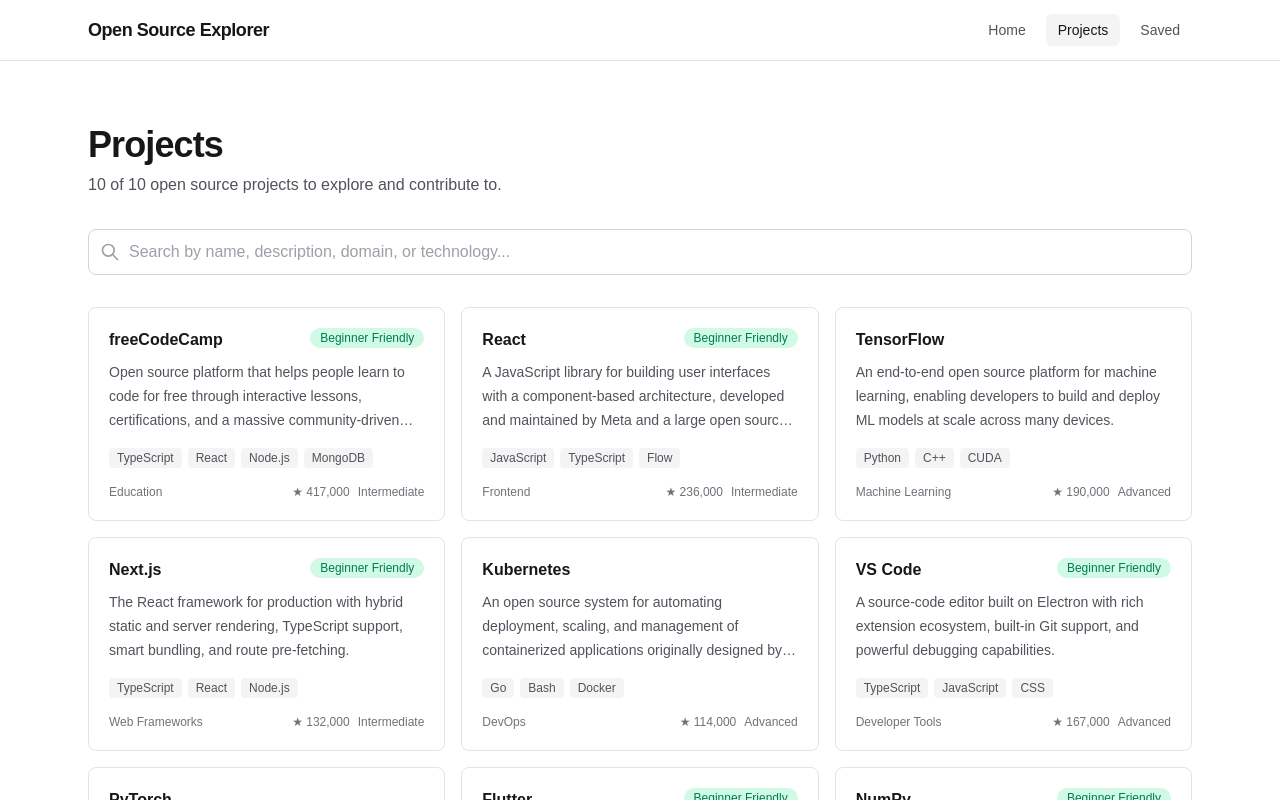
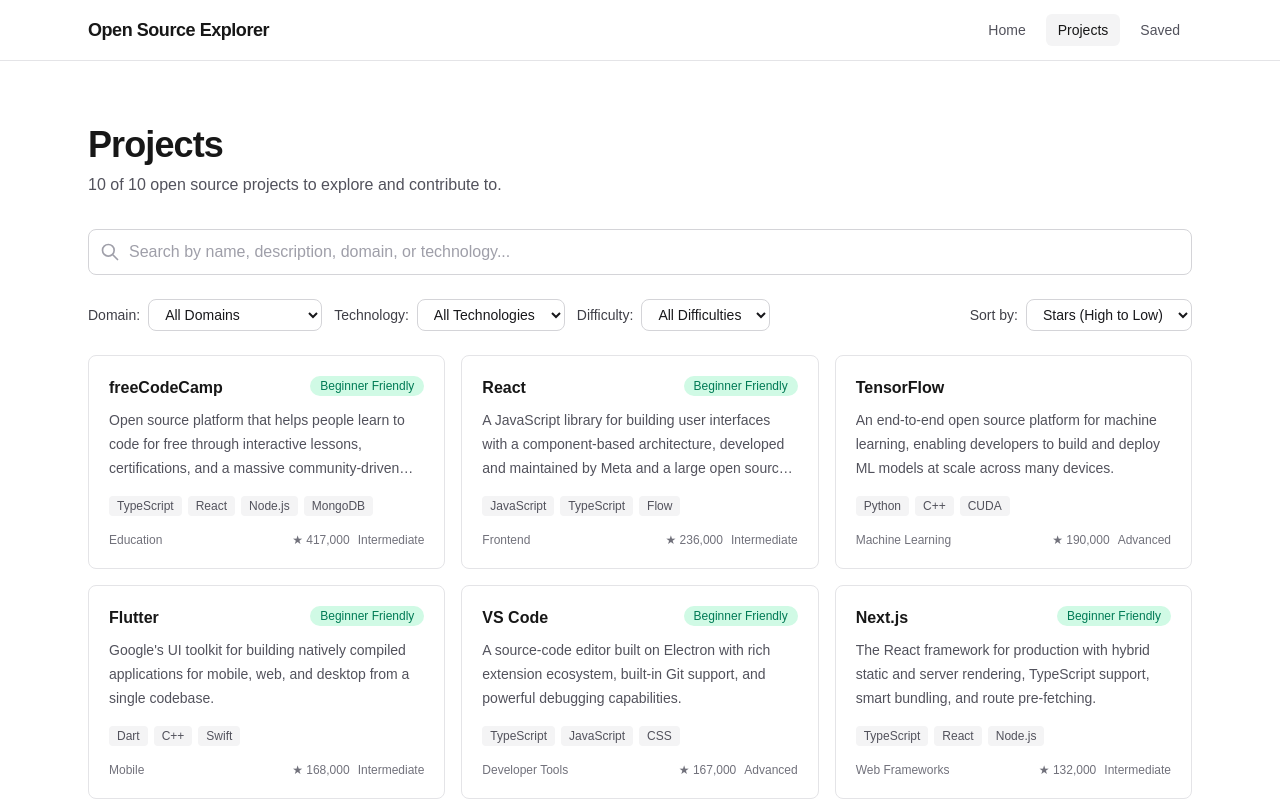
Before and after one commit to Khushi-agarwal1401/Open-Source-Project-Explorer, a Next.js app: page /projects in a window 1280 px wide. Shown: the top 800 px of the page. Built offline with nearby package versions, Linux system fonts and the light colour scheme.

Commit message:
fix: perfectly synchronize filter state in FilterBar and remove unused types

```diff
--- /dev/null
+++ b/src/components/FilterBar.tsx
@@ -0,0 +1,129 @@
+"use client";
+
+import { useState, useMemo } from "react";
+import type { Project } from "@/data/projects";
+
+
+interface FilterBarProps {
+  projects: Project[];
+  onFilterChange: (filters: { domain: string; technology: string; difficulty: string }) => void;
+  onSortChange: (sort: "stars" | "name") => void;
+}
+
+export default function FilterBar({ projects, onFilterChange, onSortChange }: FilterBarProps) {
+  const [selectedDomain, setSelectedDomain] = useState("");
+  const [selectedTechnology, setSelectedTechnology] = useState("");
+  const [selectedDifficulty, setSelectedDifficulty] = useState("");
+  const [sortBy, setSortBy] = useState<"stars" | "name">("stars");
+
+  const domains = useMemo(() => {
+    const unique = [...new Set(projects.map((p) => p.domain))].sort();
+    return unique;
+  }, [projects]);
+
+  const technologies = useMemo(() => {
+    const unique = [...new Set(projects.flatMap((p) => p.technologies))].sort();
+    return unique;
+  }, [projects]);
+
+  const difficulties = ["Beginner", "Intermediate", "Advanced"] as const;
+
+  const handleDomainChange = (e: React.ChangeEvent<HTMLSelectElement>) => {
+    const value = e.target.value;
+    setSelectedDomain(value);
+    onFilterChange({ domain: value, technology: selectedTechnology, difficulty: selectedDifficulty });
+  };
+
+  const handleTechnologyChange = (e: React.ChangeEvent<HTMLSelectElement>) => {
+    const value = e.target.value;
+    setSelectedTechnology(value);
+    onFilterChange({ domain: selectedDomain, technology: value, difficulty: selectedDifficulty });
+  };
+
+  const handleDifficultyChange = (e: React.ChangeEvent<HTMLSelectElement>) => {
+    const value = e.target.value;
+    setSelectedDifficulty(value);
+    onFilterChange({ domain: selectedDomain, technology: selectedTechnology, difficulty: value });
+  };
+
+  const handleSortChange = (value: "stars" | "name") => {
+    setSortBy(value);
+    onSortChange(value);
+  };
+
+  return (
+    <div className="mb-6 flex flex-wrap items-center gap-3">
+      <div className="flex flex-wrap items-center gap-2">
+        <label htmlFor="domain-filter" className="text-sm font-medium text-zinc-700 dark:text-zinc-300">
+          Domain:
+        </label>
+        <select
+          id="domain-filter"
+          value={selectedDomain}
+          onChange={handleDomainChange}
+          className="rounded-lg border border-zinc-300 bg-white px-3 py-1.5 text-sm text-zinc-900 focus:border-zinc-500 focus:outline-none focus:ring-1 focus:ring-zinc-500 dark:border-zinc-600 dark:bg-zinc-800 dark:text-zinc-100 dark:focus:border-zinc-400"
+        >
+          <option value="">All Domains</option>
+          {domains.map((domain) => (
+            <option key={domain} value={domain}>
+              {domain}
+            </option>
+          ))}
+        </select>
+      </div>
+
+      <div className="flex flex-wrap items-center gap-2">
+        <label htmlFor="tech-filter" className="text-sm font-medium text-zinc-700 dark:text-zinc-300">
+          Technology:
+        </label>
+        <select
+          id="tech-filter"
+          value={selectedTechnology}
+          onChange={handleTechnologyChange}
+          className="rounded-lg border border-zinc-300 bg-white px-3 py-1.5 text-sm text-zinc-900 focus:border-zinc-500 focus:outline-none focus:ring-1 focus:ring-zinc-500 dark:border-zinc-600 dark:bg-zinc-800 dark:text-zinc-100 dark:focus:border-zinc-400"
+        >
+          <option value="">All Technologies</option>
+          {technologies.map((tech) => (
+            <option key={tech} value={tech}>
+              {tech}
+            </option>
+          ))}
+        </select>
+      </div>
+
+      <div className="flex flex-wrap items-center gap-2">
+        <label htmlFor="difficulty-filter" className="text-sm font-medium text-zinc-700 dark:text-zinc-300">
+          Difficulty:
+        </label>
+        <select
+          id="difficulty-filter"
+          value={selectedDifficulty}
+          onChange={handleDifficultyChange}
+          className="rounded-lg border border-zinc-300 bg-white px-3 py-1.5 text-sm text-zinc-900 focus:border-zinc-500 focus:outline-none focus:ring-1 focus:ring-zinc-500 dark:border-zinc-600 dark:bg-zinc-800 dark:text-zinc-100 dark:focus:border-zinc-400"
+        >
+          <option value="">All Difficulties</option>
+          {difficulties.map((diff) => (
+            <option key={diff} value={diff}>
+              {diff}
+            </option>
+          ))}
+        </select>
+      </div>
+
+      <div className="flex flex-wrap items-center gap-2 ml-auto">
+        <label htmlFor="sort-filter" className="text-sm font-medium text-zinc-700 dark:text-zinc-300">
+          Sort by:
+        </label>
+        <select
+          id="sort-filter"
+          value={sortBy}
+          onChange={(e) => handleSortChange(e.target.value as "stars" | "name")}
+          className="rounded-lg border border-zinc-300 bg-white px-3 py-1.5 text-sm text-zinc-900 focus:border-zinc-500 focus:outline-none focus:ring-1 focus:ring-zinc-500 dark:border-zinc-600 dark:bg-zinc-800 dark:text-zinc-100 dark:focus:border-zinc-400"
+        >
+          <option value="stars">Stars (High to Low)</option>
+          <option value="name">Name (A-Z)</option>
+        </select>
+      </div>
+    </div>
+  );
+}
--- a/src/components/ProjectsClient.tsx
+++ b/src/components/ProjectsClient.tsx
@@ -3,23 +3,54 @@
 import { useState, useMemo } from "react";
 import ProjectCard from "@/components/ProjectCard";
 import SearchBar from "@/components/SearchBar";
-import { projects, type Project } from "@/data/projects";
+import FilterBar from "@/components/FilterBar";
+import { projects } from "@/data/projects";
 
 export default function ProjectsClient() {
   const [searchQuery, setSearchQuery] = useState("");
+  const [filters, setFilters] = useState({ domain: "", technology: "", difficulty: "" });
+  const [sortBy, setSortBy] = useState<"stars" | "name">("stars");
 
   const filteredProjects = useMemo(() => {
-    if (!searchQuery.trim()) return projects;
+    let result = projects;
 
+    // Apply search filter
+    if (searchQuery.trim()) {
       const query = searchQuery.toLowerCase().trim();
-    return projects.filter(
-      (project: Project) =>
+      result = result.filter(
+        (project) =>
           project.name.toLowerCase().includes(query) ||
           project.description.toLowerCase().includes(query) ||
           project.domain.toLowerCase().includes(query) ||
           project.technologies.some((tech) => tech.toLowerCase().includes(query))
       );
-  }, [searchQuery]);
+    }
+
+    // Apply domain filter
+    if (filters.domain) {
+      result = result.filter((project) => project.domain === filters.domain);
+    }
+
+    // Apply technology filter
+    if (filters.technology) {
+      result = result.filter((project) => project.technologies.includes(filters.technology));
+    }
+
+    // Apply difficulty filter
+    if (filters.difficulty) {
+      result = result.filter((project) => project.difficulty === filters.difficulty);
+    }
+
+    // Apply sorting
+    result = [...result].sort((a, b) => {
+      if (sortBy === "stars") {
+        return b.stars - a.stars;
+      }
+      return a.name.localeCompare(b.name);
+    });
+
+    return result;
+  }, [searchQuery, filters, sortBy]);
 
   return (
     <>
@@ -32,9 +63,15 @@
         </p>
       </header>
 
-      <div className="mb-8">
+      <div className="mb-6">
         <SearchBar onSearch={setSearchQuery} placeholder="Search by name, description, domain, or technology..." />
       </div>
+
+      <FilterBar
+        projects={projects}
+        onFilterChange={setFilters}
+        onSortChange={setSortBy}
+      />
 
       {filteredProjects.length > 0 ? (
         <ul className="grid grid-cols-1 gap-4 sm:grid-cols-2 lg:grid-cols-3">
@@ -46,8 +83,8 @@
         </ul>
       ) : (
         <div className="text-center py-12 text-zinc-500 dark:text-zinc-400">
-          <p className="text-lg">No projects found matching &quot;{searchQuery}&quot;</p>
-          <p className="mt-2">Try adjusting your search terms</p>
+          <p className="text-lg">No projects found matching your criteria</p>
+          <p className="mt-2">Try adjusting your search or filters</p>
         </div>
       )}
     </>
```
Lines whose indentation alone changed are shown as unchanged.
